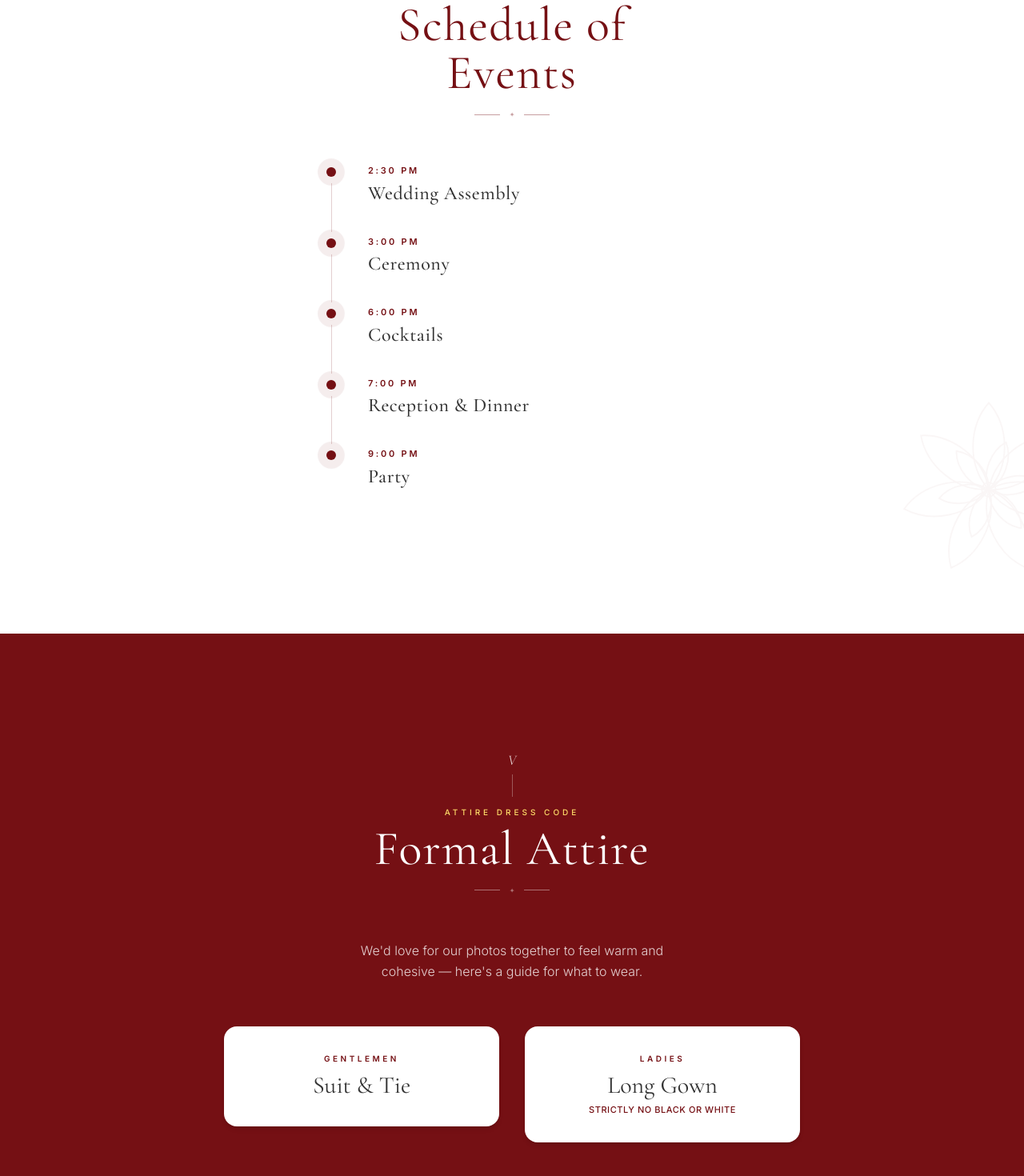
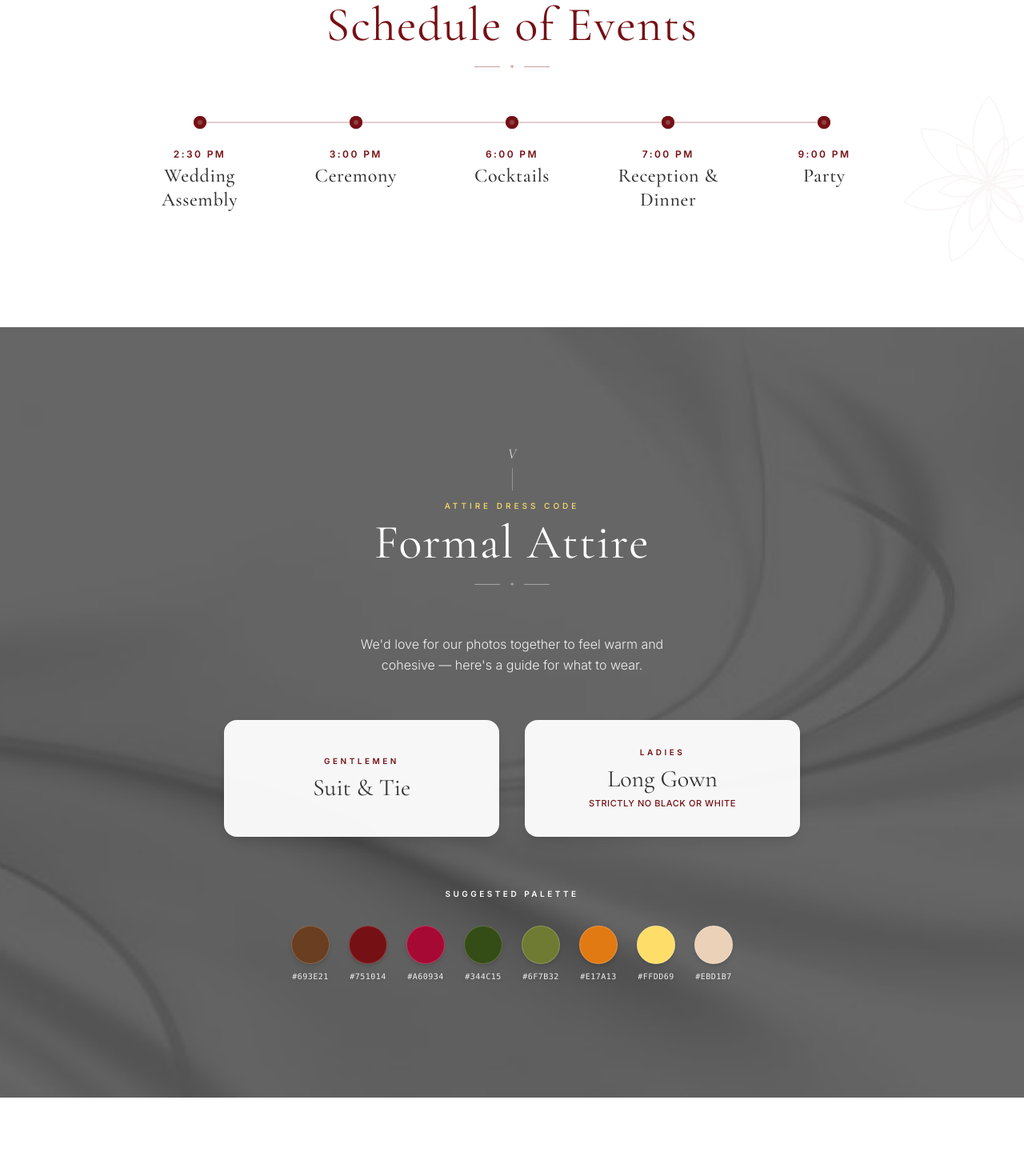
Before and after one commit to mnsling/weddinginv, a React (Vite) app: page / in a window 1280 px wide. Shown: the part 2700-4170 px from the top of the page at 80% size. Built offline with nearby package versions, Linux system fonts and the light colour scheme.

Commit message:
change new ui

```diff
--- a/src/App.jsx
+++ b/src/App.jsx
@@ -1,10 +1,12 @@
 import React, { useEffect, useRef, useState } from "react";
+import bgImage from "./assets/bg.jpg"; // Adjust path if assets is located elsewhere (e.g. "../assets/bg.jpg")
 
 /**
  * Ryan & Abigail — Wedding Invitation
  * -----------------------------------
  * Streamlined Hero section featuring "YOU ARE INVITED" as a subtle gold subtext
  * above the names, maximizing focus on the central moon gate ring and roses.
+ * Includes responsive Schedule of Events (Horizontal on Desktop / Vertical on Mobile).
  */
 
 // ---------------------------------------------------------------------------
@@ -58,8 +60,7 @@ function SectionHeader({ numeral, chapter, title, theme = "dark" }) {
       {numeral && (
         <Reveal>
           <p
-            className={`font-display italic text-base md:text-lg font-light mb-1 ${
-              isDarkBg ? "text-white/80" : "text-[#751014]/80"
+            className={`font-display italic text-base md:text-lg font-light mb-1 ${isDarkBg ? "text-white/80" : "text-[#751014]/80"
               }`}
           >
             {numeral}
@@ -69,8 +70,7 @@ function SectionHeader({ numeral, chapter, title, theme = "dark" }) {
 
       <Reveal delay={40}>
         <div
-          className={`w-px h-5 md:h-7 mb-3 ${
-            isDarkBg ? "bg-white/30" : "bg-[#751014]/30"
+          className={`w-px h-5 md:h-7 mb-3 ${isDarkBg ? "bg-white/30" : "bg-[#751014]/30"
             }`}
         />
       </Reveal>
@@ -78,8 +78,7 @@ function SectionHeader({ numeral, chapter, title, theme = "dark" }) {
       {chapter && (
         <Reveal delay={80}>
           <p
-            className={`text-[9px] md:text-[10px] tracking-[0.4em] uppercase font-medium mb-2 ${
-              isDarkBg ? "text-[#ffdd69]" : "text-[#751014]"
+            className={`text-[9px] md:text-[10px] tracking-[0.4em] uppercase font-medium mb-2 ${isDarkBg ? "text-[#ffdd69]" : "text-[#751014]"
               }`}
           >
             {chapter}
@@ -89,8 +88,7 @@ function SectionHeader({ numeral, chapter, title, theme = "dark" }) {
 
       <Reveal delay={chapter ? 120 : 80}>
         <h2
-          className={`font-display text-4xl sm:text-5xl md:text-6xl font-normal tracking-wide ${
-            isDarkBg ? "text-white" : "text-[#751014]"
+          className={`font-display text-4xl sm:text-5xl md:text-6xl font-normal tracking-wide ${isDarkBg ? "text-white" : "text-[#751014]"
             }`}
         >
           {title}
@@ -254,11 +252,13 @@ function EventCard({ label, title, address, time, mapQuery }) {
 }
 
 // ---------------------------------------------------------------------------
-// Timeline Row Component
+// Responsive Timeline Item Component
 // ---------------------------------------------------------------------------
-function TimelineRow({ time, label, last = false }) {
+function TimelineItem({ time, label, last = false }) {
   return (
-    <div className="flex gap-6 md:gap-10 group">
+    <>
+      {/* MOBILE LAYOUT: Vertical (hidden on md screens and above) */}
+      <div className="flex gap-6 group md:hidden">
         <div className="flex flex-col items-center">
           <div className="relative w-3 h-3 my-1">
             <div className="absolute inset-0 rounded-full bg-[#751014] pulse-dot" />
@@ -275,6 +275,34 @@ function TimelineRow({ time, label, last = false }) {
           </p>
         </div>
       </div>
+
+      {/* DESKTOP LAYOUT: Horizontal Step (hidden below md screens) */}
+      <div className="hidden md:flex flex-1 flex-col items-center text-center group relative">
+        {/* Step Marker & Connecting Line */}
+        <div className="relative w-full flex items-center justify-center mb-6">
+          {/* Node Dot */}
+          <div className="relative z-10 w-4 h-4 rounded-full bg-[#751014] flex items-center justify-center transition-transform duration-300 group-hover:scale-125">
+            <div className="w-1.5 h-1.5 rounded-full bg-white" />
+            <div className="absolute inset-0 rounded-full bg-[#751014] pulse-dot" />
+          </div>
+
+          {/* Line segment connecting to next item */}
+          {!last && (
+            <div className="absolute left-1/2 w-full h-[2px] bg-[#751014]/20 top-1/2 -translate-y-1/2 z-0" />
+          )}
+        </div>
+
+        {/* Text Details */}
+        <div className="transition-transform duration-300 group-hover:-translate-y-1 px-2">
+          <p className="text-[#751014] text-xs font-semibold tracking-[0.2em] uppercase mb-1">
+            {time}
+          </p>
+          <p className="font-display text-xl lg:text-2xl text-[#333333] font-medium tracking-wide leading-tight">
+            {label}
+          </p>
+        </div>
+      </div>
+    </>
   );
 }
 
@@ -285,10 +313,11 @@ function Swatch({ hex }) {
   return (
     <div className="flex flex-col items-center gap-2 group cursor-default">
       <div
-        className="w-10 h-10 md:w-12 md:h-12 rounded-full border border-black/10 shadow-sm transition-transform duration-300 group-hover:scale-110 group-hover:shadow-md"
+        className="w-10 h-10 md:w-12 md:h-12 rounded-full border border-white/20 shadow-md transition-transform duration-300 group-hover:scale-110"
         style={{ backgroundColor: hex }}
       />
-      <span className="text-[10px] font-mono tracking-wider text-gray-500 uppercase">
+      {/* Updated text styling for high contrast on dark background */}
+      <span className="text-[10px] font-mono tracking-wider text-white/90 font-medium uppercase drop-shadow-sm">
         {hex}
       </span>
     </div>
@@ -547,7 +576,7 @@ export default function WeddingInvite() {
             className="absolute -right-24 bottom-10 pointer-events-none"
           />
 
-          <div className="relative z-10 max-w-lg mx-auto px-6">
+          <div className="relative z-10 max-w-lg md:max-w-5xl mx-auto px-6">
             <SectionHeader
               numeral="IV"
               chapter="THE DAY"
@@ -556,20 +585,26 @@ export default function WeddingInvite() {
             />
 
             <Reveal delay={120}>
-              <div className="pl-4 sm:pl-0">
-                <TimelineRow time="2:30 PM" label="Wedding Assembly" />
-                <TimelineRow time="3:00 PM" label="Ceremony" />
-                <TimelineRow time="6:00 PM" label="Cocktails" />
-                <TimelineRow time="7:00 PM" label="Reception & Dinner" />
-                <TimelineRow time="9:00 PM" label="Party" last />
+              <div className="pl-4 sm:pl-0 md:flex md:items-start md:justify-between">
+                <TimelineItem time="2:30 PM" label="Wedding Assembly" />
+                <TimelineItem time="3:00 PM" label="Ceremony" />
+                <TimelineItem time="6:00 PM" label="Cocktails" />
+                <TimelineItem time="7:00 PM" label="Reception & Dinner" />
+                <TimelineItem time="9:00 PM" label="Party" last />
               </div>
             </Reveal>
           </div>
         </section>
 
-        {/* ------------------------------------------------------ ATTIRE (SECTION V - BG #751014) */}
-        <section className="relative bg-[#751014] text-white py-24 md:py-36 text-center">
-          <div className="relative max-w-3xl mx-auto px-6">
+        {/* ------------------------------------------------------ ATTIRE (SECTION V - BG IMAGE) */}
+        <section
+          className="relative text-white py-24 md:py-36 text-center bg-cover bg-center bg-no-repeat"
+          style={{ backgroundImage: `url(${bgImage})` }}
+        >
+          {/* Dark Overlay for Text Readability */}
+          <div className="absolute inset-0 bg-black/60 pointer-events-none" />
+
+          <div className="relative z-10 max-w-3xl mx-auto px-6">
             <SectionHeader
               numeral="V"
               chapter="ATTIRE DRESS CODE"
@@ -578,15 +613,17 @@ export default function WeddingInvite() {
             />
 
             <Reveal delay={100}>
-              <p className="text-white/80 text-sm md:text-base mb-14 max-w-md mx-auto leading-relaxed font-light">
+              <p className="text-white/90 text-sm md:text-base mb-14 max-w-md mx-auto leading-relaxed font-light">
                 We'd love for our photos together to feel warm and cohesive —
                 here's a guide for what to wear.
               </p>
             </Reveal>
 
-            <div className="grid grid-cols-1 sm:grid-cols-2 gap-6 md:gap-8 mb-16">
-              <Reveal delay={140}>
-                <div className="bg-white rounded-2xl p-8 border border-white/20 shadow-md">
+            {/* Flex Container ensuring equal heights */}
+            <div className="flex flex-col sm:flex-row gap-6 md:gap-8 mb-16 items-stretch justify-center">
+              <div className="flex-1">
+                <Reveal delay={140} className="h-full">
+                  <div className="bg-white/95 backdrop-blur-sm rounded-2xl p-8 border border-white/20 shadow-lg h-full flex flex-col justify-center items-center">
                     <p className="text-[10px] tracking-[0.35em] uppercase font-semibold text-[#751014] mb-2">
                       Gentlemen
                     </p>
@@ -595,8 +632,11 @@ export default function WeddingInvite() {
                     </p>
                   </div>
                 </Reveal>
-              <Reveal delay={200}>
-                <div className="bg-white rounded-2xl p-8 border border-white/20 shadow-md">
+              </div>
+
+              <div className="flex-1">
+                <Reveal delay={200} className="h-full">
+                  <div className="bg-white/95 backdrop-blur-sm rounded-2xl p-8 border border-white/20 shadow-lg h-full flex flex-col justify-center items-center">
                     <p className="text-[10px] tracking-[0.35em] uppercase font-semibold text-[#751014] mb-2">
                       Ladies
                     </p>
@@ -609,9 +649,10 @@ export default function WeddingInvite() {
                   </div>
                 </Reveal>
               </div>
+            </div>
 
             <Reveal delay={240}>
-              <p className="text-[10px] tracking-[0.35em] uppercase font-semibold text-[#ffdd69] mb-8">
+              <p className="text-[10px] tracking-[0.35em] uppercase font-semibold text-[#ffffff] mb-8">
                 Suggested Palette
               </p>
             </Reveal>
```
Also changed, not shown: src/assets/bg.jpg (added). Lines whose indentation alone changed are shown as unchanged.
